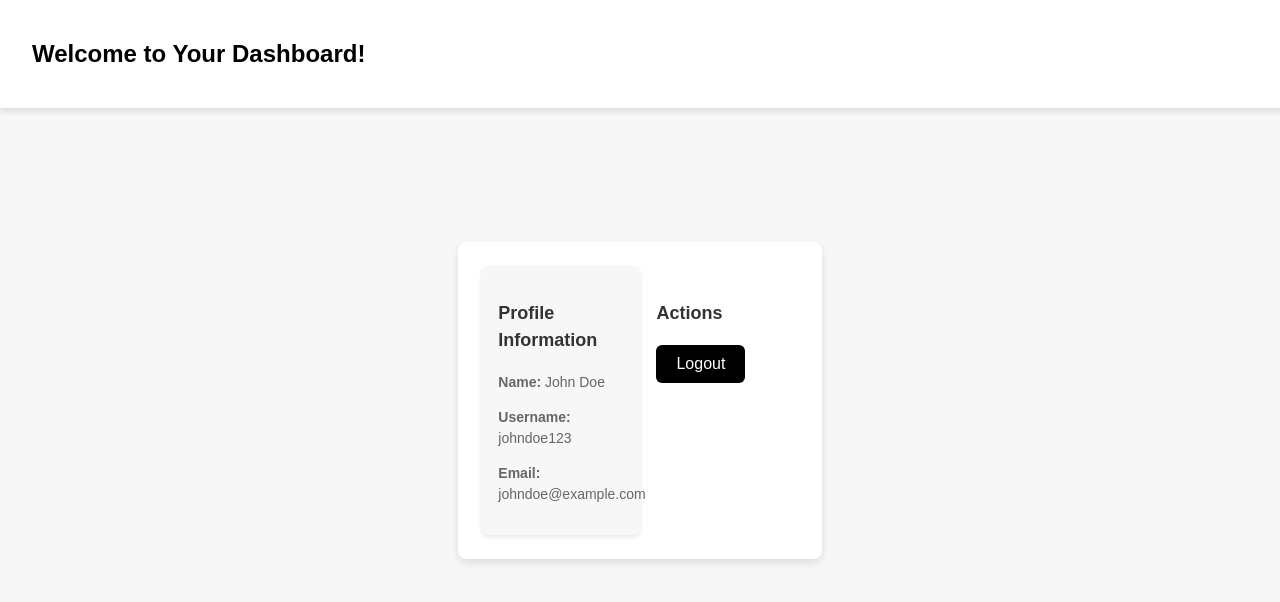
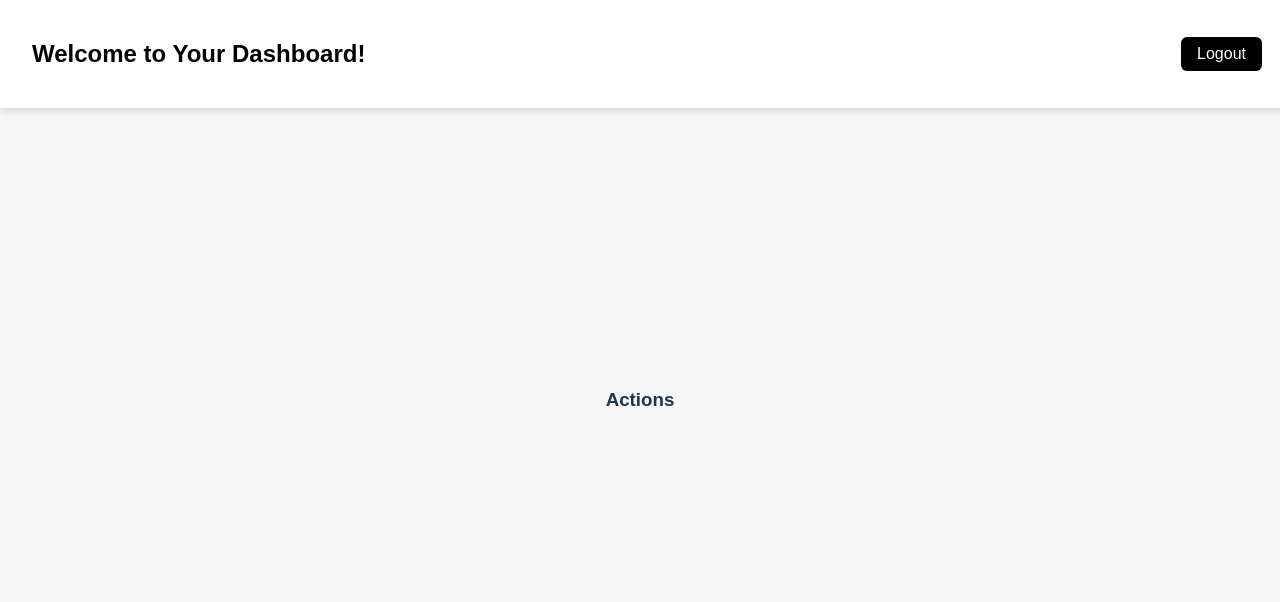
Before and after one commit to Deepak0Kr/Launchpad, a React (Vite) app in the folder frontend/: page /dashboard in a window 1280 px wide. Shown: the top 602 px of the page. Built offline with nearby package versions, Linux system fonts and the light colour scheme.

Commit message:
dashboad update

```diff
--- a/frontend/src/pages/dashboard/Dashboard.css
+++ b/frontend/src/pages/dashboard/Dashboard.css
@@ -1,18 +1,31 @@
-/* Dashboard Page Styles */
-.dashboard-container {
-    background: white;
-    padding: 24px;
-    border-radius: 8px;
-    box-shadow: 0px 4px 8px rgba(0, 0, 0, 0.1);
-    width: 80%;
-    margin: 50px auto;
-    text-align: center;
+.dashboard-header {
+  display: flex;
+  justify-content: space-between;
+  align-items: center;
+  padding: 16px 32px;
+  background-color: white;
+  box-shadow: 0px 4px 6px rgba(0, 0, 0, 0.1);
 }
 
-  .dashboard-container h2 {
+.dashboard-header h2 {
   font-size: 24px;
   margin-bottom: 20px;
   color: black;
+}
+
+.logout-btn-header {
+  padding: 8px 16px;
+  background-color: black;
+  color: white;
+  border: none;
+  border-radius: 6px;
+  cursor: pointer;
+  font-size: 16px;
+  margin-right: 50px;
+}
+
+.logout-btn-header:hover {
+  background-color: #2f2f2f;
 }
 
 .dashboard-content {
@@ -20,41 +33,3 @@
   justify-content: space-around;
   text-align: left;
 }
-
-  .profile-section {
-    width: 40%;
-    padding: 16px;
-    background-color: #f7f7f7;
-    border-radius: 6px;
-    box-shadow: 0px 2px 4px rgba(0, 0, 0, 0.1);
-  }
-
-  .actions-section {
-    width: 40%;
-    padding: 16px;
-  }
-
-  .profile-section h3,
-  .actions-section h3 {
-    font-size: 18px;
-    color: #333;
-  }
-
-  .profile-section p {
-    font-size: 14px;
-    color: #666;
-  }
-
-  .logout-btn {
-    padding: 10px 20px;
-    background-color: black;
-    color: white;
-    border: none;
-    border-radius: 6px;
-    cursor: pointer;
-    font-size: 16px;
-  }
-
-  .logout-btn:hover {
-    background-color: #2f2f2f;
-  }
--- a/frontend/src/pages/dashboard/Dashboard.jsx
+++ b/frontend/src/pages/dashboard/Dashboard.jsx
@@ -3,40 +3,25 @@ import "./Dashboard.css";
 
 const Dashboard = () => {
   const navigate = useNavigate();
-
   const location = useLocation();
-//   const data = location.state || {};
-const { data, username } = location.state || {};
+  const { username } = location.state || {};
 
   const handleLogout = () => {
     // Handle logout logic here (e.g., clearing user data, redirecting to login)
     navigate("/login"); // Redirect to login page after logging out
-    // console.log(username);
-    // console.log(name);
-    // console.log(email);
-    // console.log(email);
-
   };
 
   return (
     <div className="dashboard-container">
       <header className="dashboard-header">
         <h2>Welcome to Your Dashboard! {username}</h2>
+        <button className="logout-btn-header" onClick={handleLogout}>Logout</button>
       </header>
 
       <div className="dashboard-content">
-        <section className="profile-section">
-          <h3>Profile Information</h3>
-          <p><strong>Name:</strong> John Doe</p>
-          <p><strong>Username:</strong> johndoe123</p>
-          <p><strong>Email:</strong> johndoe@example.com</p>
-        </section>
-
         <section className="actions-section">
           <h3>Actions</h3>
-          <button className="logout-btn" onClick={handleLogout}>
-            Logout
-          </button>
+          {/* Additional content */}
         </section>
       </div>
     </div>
```
Lines whose indentation alone changed are shown as unchanged.
